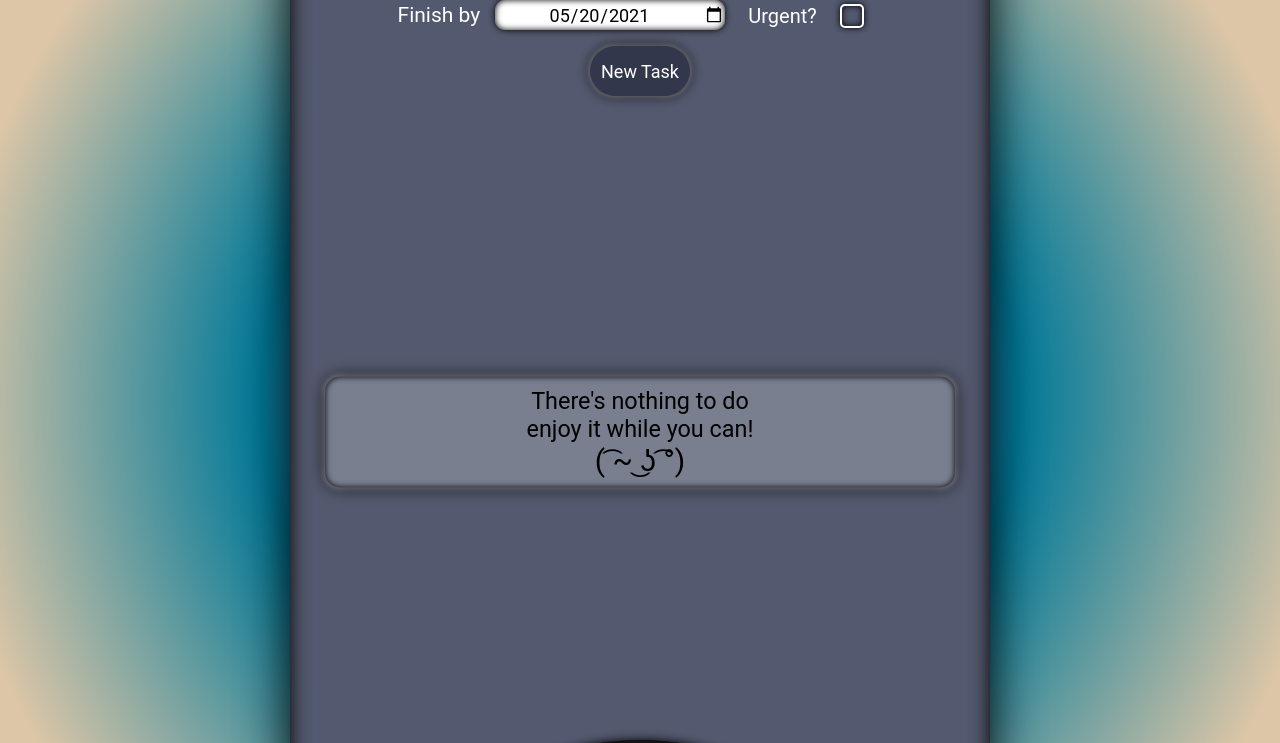
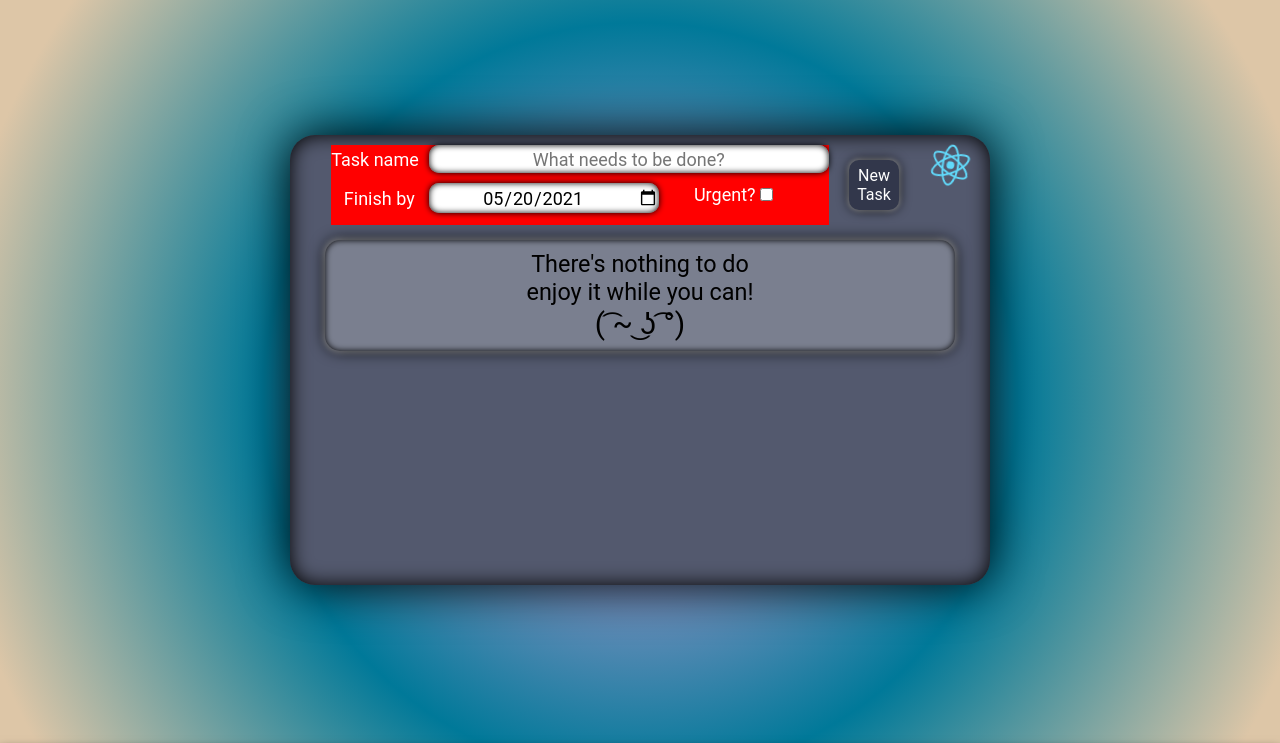
Before and after one commit to bysiuxvx/ToDoApp-react, a React (Create React App) app: page / in a window 1280 px wide. Shown: the top 743 px of the page. Built offline with nearby package versions, Linux system fonts and the light colour scheme.

Commit message:
work in progress

```diff
--- a/src/components/AddTask.js
+++ b/src/components/AddTask.js
@@ -18,10 +18,7 @@ const AddTask = (props) => {
   const handleSubmit = () => {
     let targetDate = formatDate(date);
     let creationDate = formatDate(minDate);
-    if (targetDate < creationDate) {
-      alert('The target date has to be at least today!');
-      return;
-    }
+
     if (text.length > 4) {
       props.addTask(text, urgent, targetDate, creationDate);
       setText('');
@@ -67,17 +64,16 @@ const AddTask = (props) => {
               />
             </label>
           </div>
-
-          <label className="checkbox-label">
-            {' '}
-            <div className="title">Urgent?</div>
+          <div className="checkBox">
+            <label>
+              Urgent?{' '}
               <input
                 type="checkbox"
                 checked={urgent}
                 onChange={(event) => setUrgent(event.target.checked)}
               />
-            <span className="checkbox-custom rectangular"></span>
             </label>
+          </div>
         </div>
         <button className="submitBtn" onClick={handleSubmit}>
           New Task
--- a/src/styles/App.css
+++ b/src/styles/App.css
@@ -36,6 +36,9 @@ footer,
   transform: translate(-50%, -50%);
   border-radius: 25px;
   box-shadow: 0 0 20px inset black, 0 0 50px black;
+  display: flex;
+  flex-direction: column;
+  align-items: center;
 }
 
 .addTask {
@@ -46,15 +49,11 @@ footer,
 .taskList {
   width: 630px;
   max-height: 650px;
-  position: relative;
-  transform: translate(-50%, -50%);
-  left: 50%;
-  top: 40%;
   background-color: rgb(122, 127, 143);
   color: black;
   border-radius: 15px;
   padding-bottom: 15px;
-  margin-top: 20px;
+  margin-top: 40px;
 }
 
 footer {
@@ -107,3 +106,49 @@ footer:hover .arrow {
     transform: rotate(360deg);
   }
 }
+
+/* media query */
+
+@media (min-width: 768px) and (orientation: landscape) {
+  .appPanel {
+    height: 450px;
+  }
+
+  .addTask {
+    height: 80px;
+    margin-top: 10px;
+    background-color: red;
+    margin-right: 120px;
+  }
+
+  .taskList {
+    max-height: 340px;
+    margin-top: 15px;
+  }
+
+  footer {
+    width: 100%;
+    border-radius: 0;
+    height: 50px;
+    transform: translate(-50%, 0%);
+    font-size: 16px;
+  }
+  .arrow {
+    display: none;
+  }
+}
+
+@media (orientation: landscape) and (min-width: 1024px) {
+  .appPanel {
+    height: 450px;
+  }
+}
+
+@media (orientation: landscape) and (min-width: 1280px) {
+}
+
+@media (orientation: landscape) and (min-width: 1600px) {
+}
+
+@media (min-width: 1024px) {
+}
--- a/src/styles/addtask.css
+++ b/src/styles/addtask.css
@@ -1,6 +1,3 @@
-.newTaskPanel label {
-}
-
 .newTaskPanel input[type='text'] {
   width: 400px;
   height: 30px;
@@ -32,6 +29,15 @@
   border: none;
   border-radius: 10px;
   box-shadow: 0 0 6px inset black, 0 0 6px black;
+}
+
+.newTaskPanel .checkBox {
+  position: absolute;
+  right: 20%;
+  top: 8%;
+}
+.newTaskPanel .checkBox * {
+  cursor: pointer;
 }
 
 .newTaskPanel .submitBtn {
@@ -66,92 +72,27 @@
   }
 }
 
-/* Checkbox  */
-
-div .title {
-  margin-right: 65px;
+@media (min-width: 768px) and (orientation: landscape) {
+  .newTaskPanel label {
+    font-size: 18px;
   }
 
-.checkbox-label {
-  display: inline;
-  position: absolute;
-  margin: auto;
-  cursor: pointer;
-  font-size: 20px;
-  height: 24px;
-  width: 150px;
-  clear: both;
-  right: 100px;
-  top: 68.5px;
+  .newTaskPanel input[type='text'] {
+    height: 28px;
   }
 
-.checkbox-label input {
+  .newTaskPanel .checkBox {
     position: absolute;
-  opacity: 0;
-  cursor: pointer;
+    right: 31%;
+    top: 10.5%;
   }
-
-.checkbox-label .checkbox-custom {
+  .newTaskPanel .submitBtn {
     position: absolute;
-  top: 0px;
-  left: 0px;
-  height: 24px;
-  width: 24px;
-  background-color: transparent;
-  border-radius: 5px;
-  transition: all 0.3s ease-out;
-  -webkit-transition: all 0.3s ease-out;
-  -moz-transition: all 0.3s ease-out;
-  -ms-transition: all 0.3s ease-out;
-  -o-transition: all 0.3s ease-out;
-  border: 2px solid #ffffff;
-  margin-left: 100px;
-  box-shadow: 0 0 6px inset black, 0 0 6px black;
+    height: 50px;
+    width: 50px;
+    border-radius: 10px;
+    right: 13%;
+    top: 2%;
+    font-size: 16px;
   }
-
-.checkbox-label input:checked ~ .checkbox-custom {
-  background-color: #ffffff;
-  border-radius: 5px;
-  -webkit-transform: rotate(0deg) scale(1);
-  -ms-transform: rotate(0deg) scale(1);
-  transform: rotate(0deg) scale(1);
-  opacity: 1;
-  border: 2px solid #ffffff;
-  box-shadow: 0 0 6px black;
 }
-
-.checkbox-label .checkbox-custom::after {
-  position: absolute;
-  content: '';
-  left: 12px;
-  top: 12px;
-  height: 0px;
-  width: 0px;
-  border-radius: 5px;
-  border: solid #009bff;
-  border-width: 0 3px 3px 0;
-  -webkit-transform: rotate(0deg) scale(0);
-  -ms-transform: rotate(0deg) scale(0);
-  transform: rotate(0deg) scale(0);
-  opacity: 1;
-  transition: all 0.3s ease-out;
-  -webkit-transition: all 0.3s ease-out;
-  -moz-transition: all 0.3s ease-out;
-  -ms-transition: all 0.3s ease-out;
-  -o-transition: all 0.3s ease-out;
-}
-
-.checkbox-label input:checked ~ .checkbox-custom::after {
-  -webkit-transform: rotate(45deg) scale(1);
-  -ms-transform: rotate(45deg) scale(1);
-  transform: rotate(45deg) scale(1);
-  opacity: 1;
-  left: 7px;
-  top: 0;
-  width: 6px;
-  height: 12px;
-  border: solid #1f1f1f;
-  border-width: 0 2px 2px 0;
-  background-color: transparent;
-  border-radius: 0;
-}
--- a/src/styles/footer.css
+++ b/src/styles/footer.css
@@ -34,3 +34,10 @@ footer .githubLogo {
 footer .githubLogo:hover {
   transform: scale(1.2);
 }
+
+@media (min-width: 768px) and (orientation: landscape) {
+  footer .githubLogo {
+    font-size: 30px;
+    margin-bottom: 8px;
+  }
+}
--- a/src/styles/task.css
+++ b/src/styles/task.css
@@ -66,3 +66,10 @@ button svg:hover {
     color: white;
   }
 }
+
+@media (min-width: 768px) and (orientation: landscape) {
+  .task p {
+    font-size: 16px;
+    margin-left: 130px;
+  }
+}
--- a/src/styles/tasklist.css
+++ b/src/styles/tasklist.css
@@ -33,3 +33,12 @@ div .taskList {
     content: '( ͡~ ͜ʖ ͡°)';
   }
 }
+
+@media (min-width: 768px) and (orientation: landscape) {
+  .activeList {
+    max-height: 150px;
+  }
+  .completedList {
+    max-height: 150px;
+  }
+}
```
Lines whose indentation alone changed are shown as unchanged.
